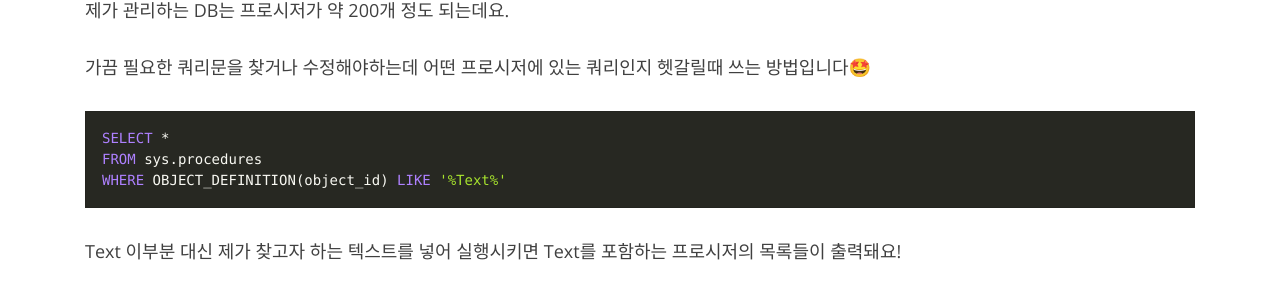
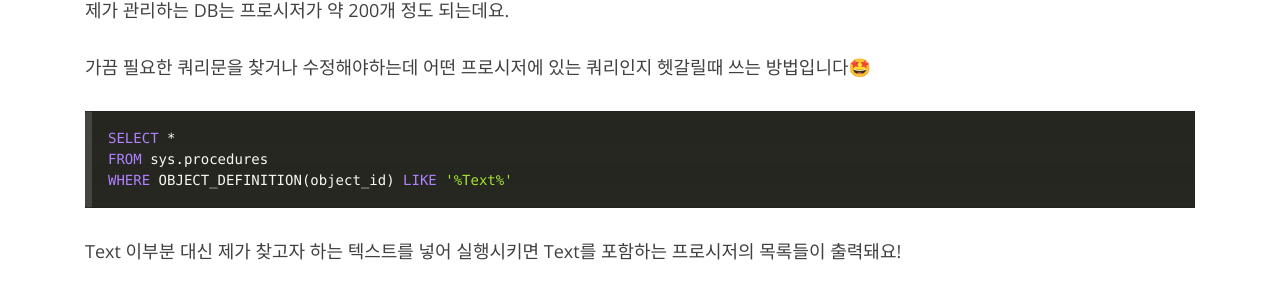
Before and after one commit to doldoldol21/doldoldol21.github.io, a Jekyll site: the page built from _posts/2021-08-13-mssql-findProcedureByText.md, in a window 1280 px wide. Shown: the part 419-717 px from the top of the page. Built offline with Jekyll 4.4.1, drawn with Linux system fonts in a browser that asks for light colours; nearby versions of some CDN libraries; some web fonts are replaced; comment, search, counter and statistics services are not loaded.

Commit message:
modify code css

```diff
--- a/assets/css/beautifuljekyll.css
+++ b/assets/css/beautifuljekyll.css
@@ -839,18 +839,19 @@
 }
 
 /* --- Code blocks --- */
-
+/*
 code {
   padding: 0.125rem 0.25rem;
   color: #c7254e;
   background-color: #f9f2f4;
   border-radius: 0.25rem;
-}
+} */
 
 pre code {
   padding: 0;
   background-color: transparent;
   border-radius: 0;
+  white-space: break-spaces;
 }
 
 pre {
@@ -890,12 +891,12 @@
   margin: 0;
 }
 .highlight > pre {
-  /* background-image: linear-gradient(
-    rgba(0,0,0,0.03), rgba(0,0,0,0.03) 1.5em, rgba(0,0,0,0.02) 1.5em, rgba(0,0,0,0.02) 3em); */
+   background-image: linear-gradient(
+    rgba(0,0,0,0.03), rgba(0,0,0,0.03) 1.5em, rgba(0,0,0,0.02) 1.5em, rgba(0,0,0,0.02) 3em);
   background-size: auto 3em;
   background-position-y: 0.625rem;
   border: 1px solid rgba(0,0,0,0.1);
-  /* border-left: 0.4375rem solid #444; */
+  border-left: 0.4375rem solid #444;
 }
 .highlight > pre:not([class~="highlight"]) { /* code block with line number */
   padding: 0;
```
